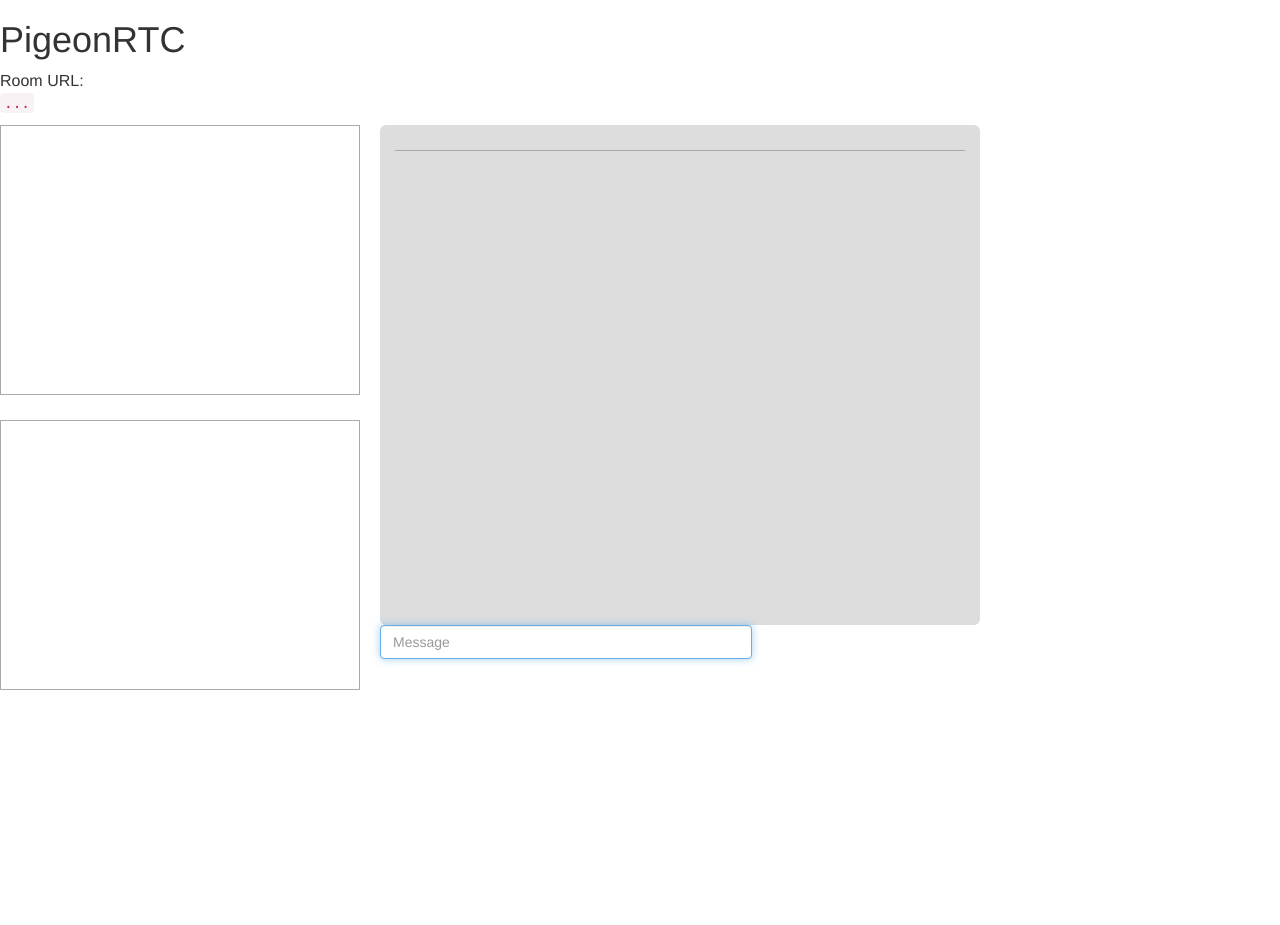
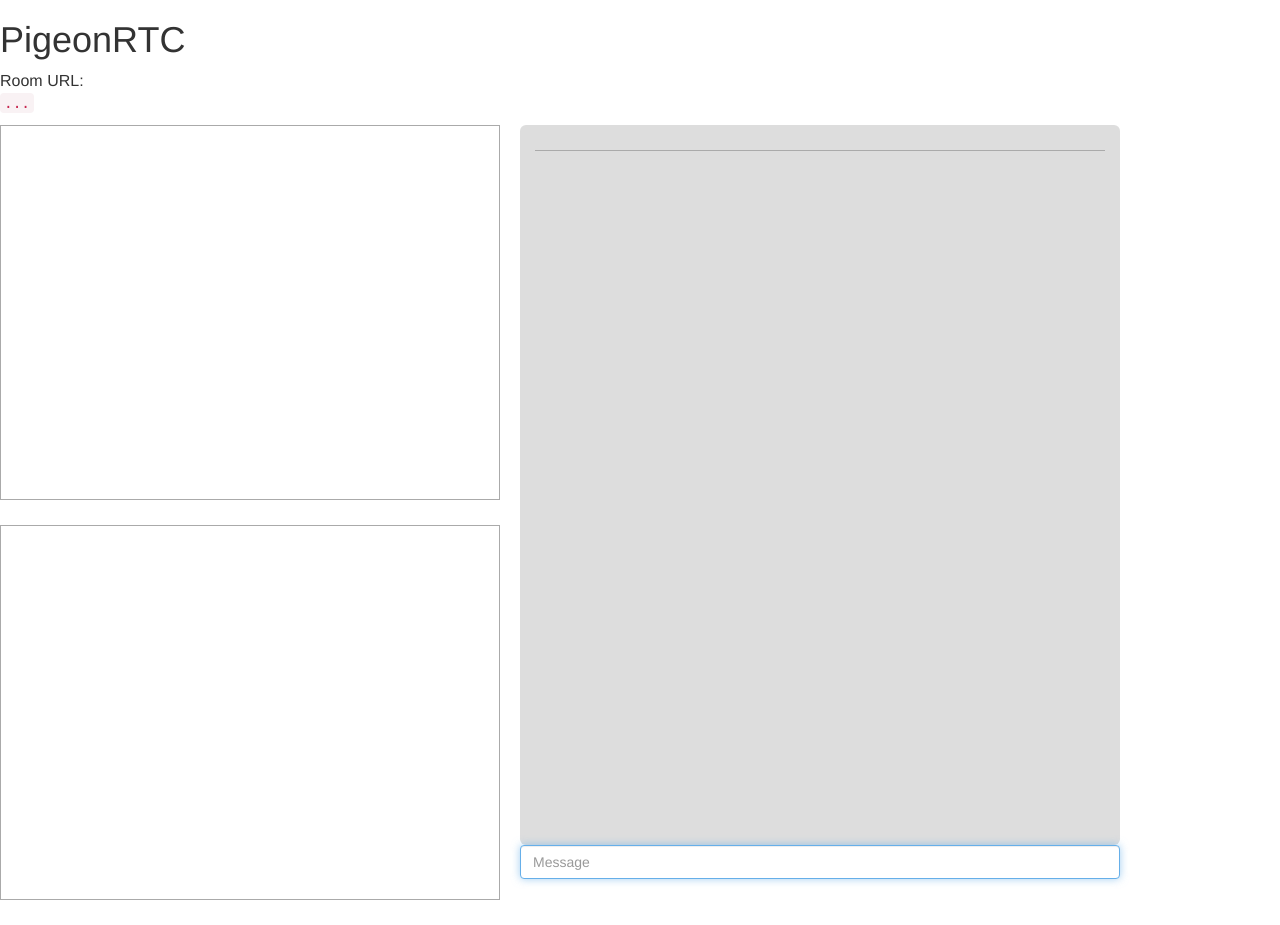
Before and after one commit to kensworth/PeerPigeon, a website: page index.html in a window 1280 px wide. Before the commit the page ends 800 px from the top, so only its background shows below. Drawn offline with nearby package versions, Linux system fonts and the light colour scheme; no server answers.

Commit message:
resizing windows

```diff
--- a/css/main.css
+++ b/css/main.css
@@ -1,6 +1,6 @@
 .camera {
-    width: 360px;
-    min-height: 270px;
+    width: 500px;
+    min-height: 375px;
     margin: 0 20px 25px 0;
     border: 1px solid #aaa;
     float: left;
@@ -48,7 +48,7 @@ li {
     border-radius: 6px;
     padding: 15px;
     overflow: auto;
-    height: 500px;
+    height: 720px;
     width: 600px;
     overflow: auto;
 }
@@ -65,12 +65,7 @@ li {
 .chat-app .form-control {
     display: inline-block;
     float: left;
-    width: 372px;
-}
-
-.chat-app .message-input {
-    height: 34px;
-    width: 459px;
+    width: 600px;
 }
 
 .demo-connect,
```
